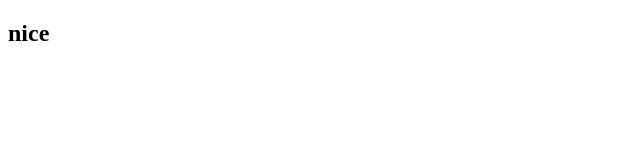
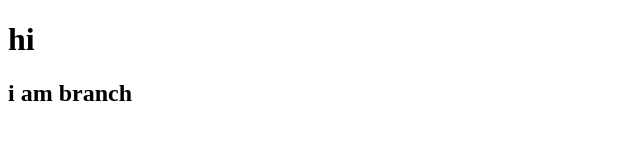
Before and after one commit to fahadssgg/Git_lessone2, a plain HTML site: page index.html in a window 1280 px wide. Shown: the whole page, without its empty margins (0-640 px from the left). Drawn offline with Linux system fonts and the light colour scheme.

Commit message:
branchcommit

```diff
--- a/index.html
+++ b/index.html
@@ -6,6 +6,7 @@
     <title>git_lesson</title>
   </head>
   <body>
-    <h2>nice</h2>
+    <h1>hi</h1>
+    <h2>i am branch</h2>
   </body>
 </html>
```
